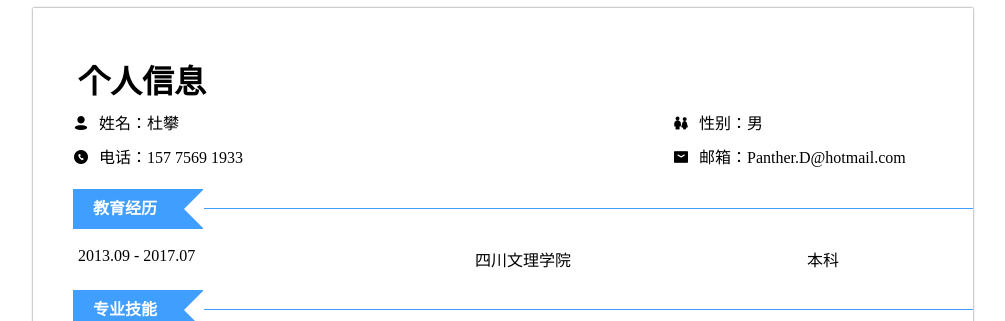
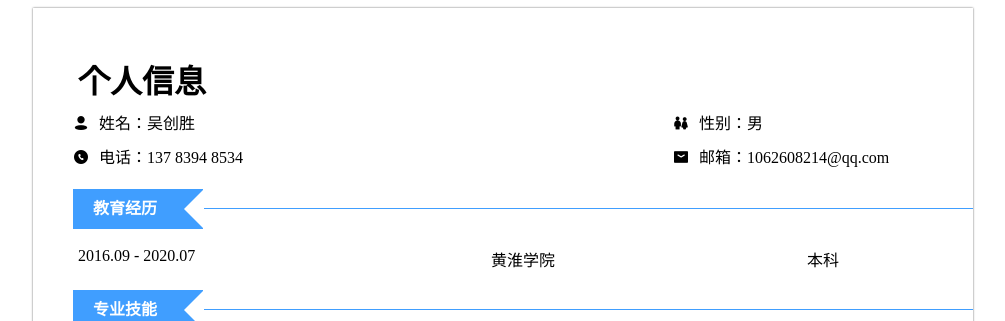
Before and after one commit to ylooyla/resume, a Vue app: page / in a window 1280 px wide. Shown: the top 321 px of the page, without its empty margins (137-1142 px from the left). Built offline with nearby package versions, Linux system fonts and the light colour scheme.

Commit message:
个人信息修改

```diff
--- a/src/components/Education.vue
+++ b/src/components/Education.vue
@@ -2,8 +2,8 @@
     <card title="教育经历" class="education">
         <div class="education-item">
             <div class="education-title">
-                <p>2013.09 - 2017.07</p>
-                <p>四川文理学院</p>
+                <p>2016.09 - 2020.07</p>
+                <p>黄淮学院</p>
                 <p>本科</p>
             </div>
         </div>
--- a/src/components/Headers.vue
+++ b/src/components/Headers.vue
@@ -2,13 +2,13 @@
     <div class="header">
         <h1>个人信息</h1>
         <div class="header-item">
-            <i class="iconfont icon-avatar"><span>姓名：杜攀</span></i>
+            <i class="iconfont icon-avatar"><span>姓名：吴创胜</span></i>
             <i class="iconfont icon-sex"><span>性别：男</span></i>
         </div>
         <div class="header-item">
-            <i class="iconfont icon-phone"><span>电话：157 7569 1933</span></i>
+            <i class="iconfont icon-phone"><span>电话：137 8394 8534</span></i>
             <i class="iconfont icon-mail"
-                ><span>邮箱：Panther.D@hotmail.com</span></i
+                ><span>邮箱：1062608214@qq.com</span></i
             >
         </div>
     </div>
```
Also changed, not shown: 1 other file (tests, documents, lock files or other folders).
